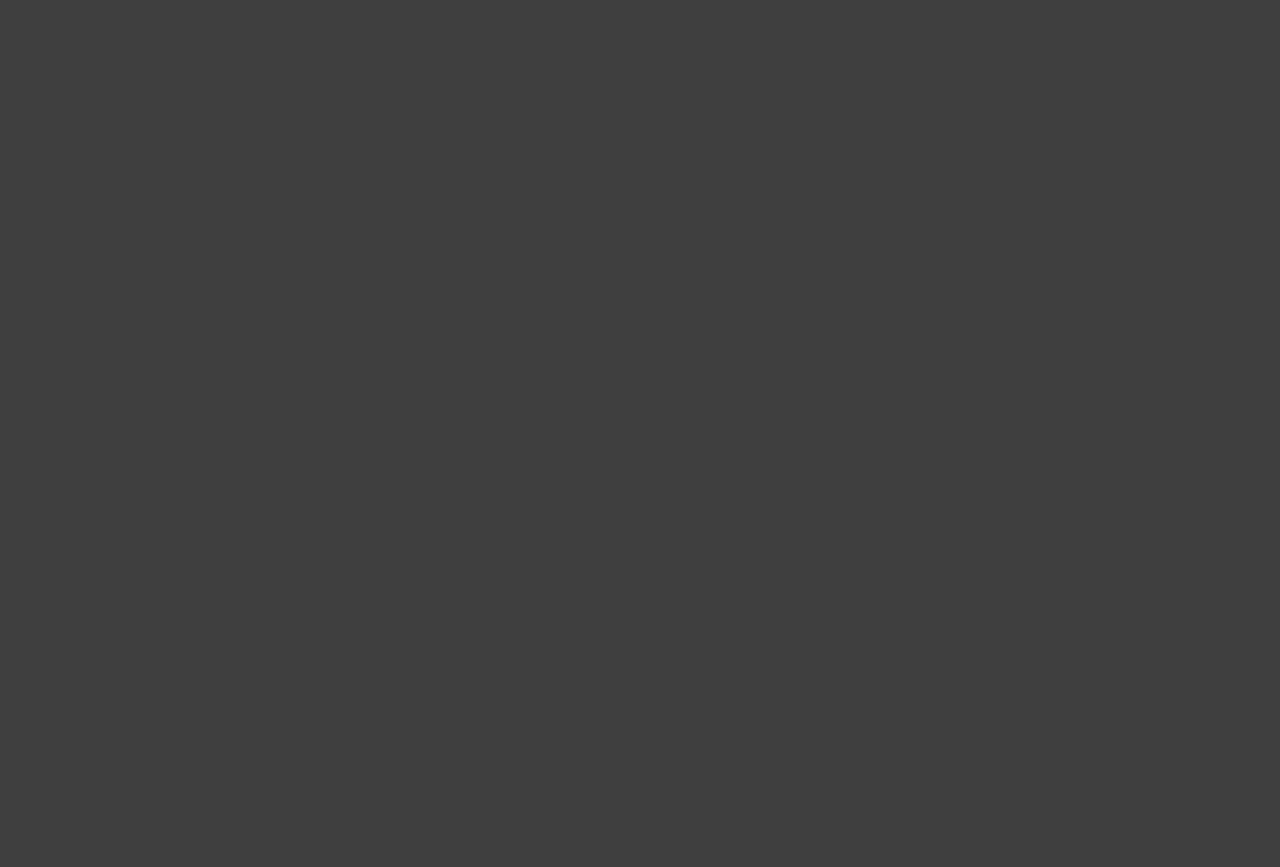
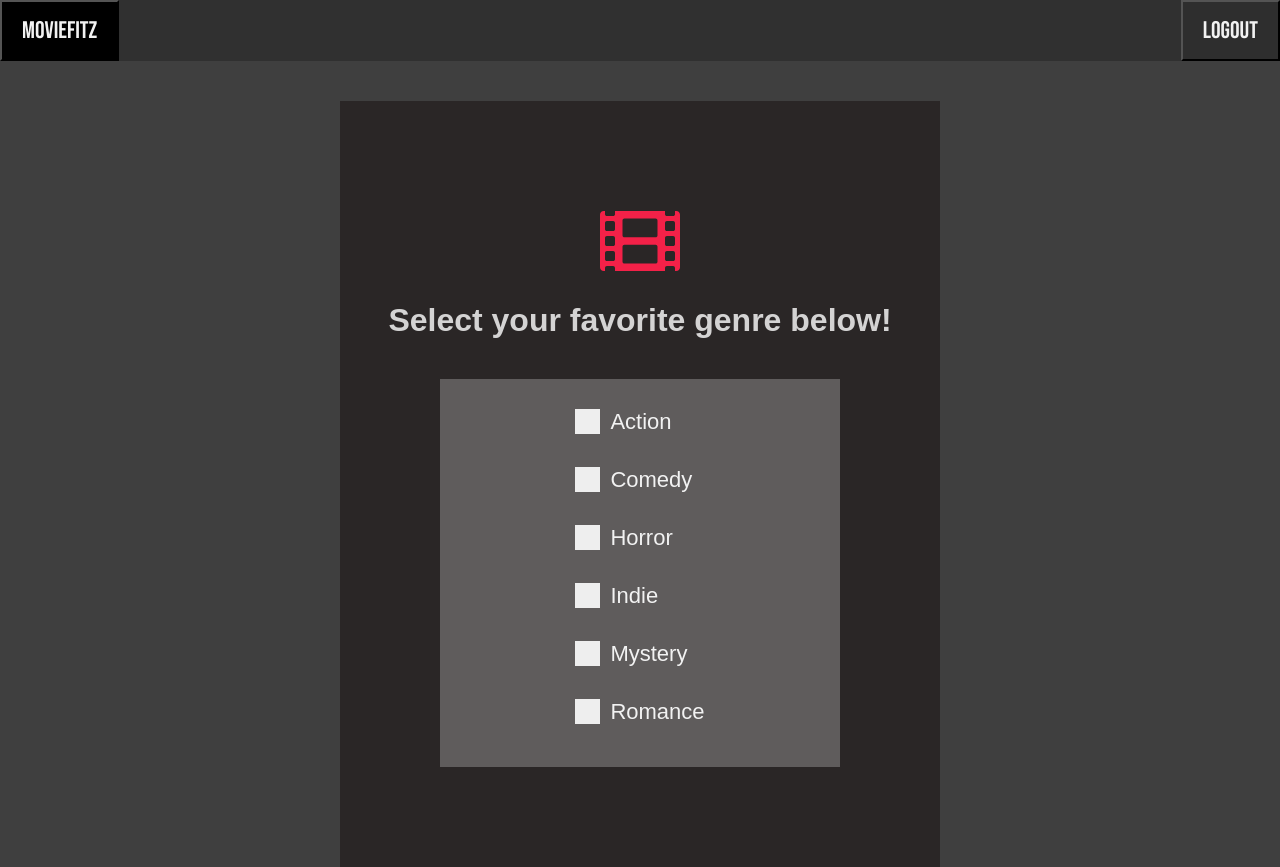
Before and after one commit to bakermcgee/moviefitz-finale, a React (Create React App) app: page /profile in a window 1280 px wide. Before the commit this address had no page. Before the commit the page ends 800 px from the top, so only its background shows below. Built offline with nearby package versions, Linux system fonts and the light colour scheme.

Commit message:
login redirects, profile page started with steve n em checkboxes

```diff
--- a/src/App.js
+++ b/src/App.js
@@ -1,8 +1,9 @@
 import React from "react";
 import { BrowserRouter, Routes, Route } from "react-router-dom";
 import "./App.css";
+import Landing from "./Landing";
 import Login from "./Login";
-import Landing from "./Landing";
+import Profile from "./Profile";
 //import Dashboard from "./Dashboard";
 
 
@@ -24,6 +25,7 @@ function App() {
             <Routes>
                 <Route path='/' element ={<Landing />} />
                 <Route path='/login' element ={<Login />} />
+                <Route path='/profile' element ={<Profile />} />
             </Routes>
         </BrowserRouter>
       </body>
--- a/src/Login.js
+++ b/src/Login.js
@@ -3,14 +3,18 @@ import "./Login.css"
 import { auth } from './Firebase';
 import { signInWithPopup, GoogleAuthProvider } from 'firebase/auth';
 import NavbarLogin from "./NavbarLogin";
+import { useNavigate } from 'react-router-dom';
 
 export default function Login() {
+
+    const nav = useNavigate();
 
     const signInWithGoogle = () =>{
         const provider = new GoogleAuthProvider();
         signInWithPopup(auth, provider)
             .then((re) => {
                 console.log(re);
+                nav('/profile');
             })
             .catch((err) => {
                 console.log(err);
--- a/src/Profile.css
+++ b/src/Profile.css
@@ -0,0 +1,102 @@
+.box{
+
+    margin-left: auto;
+    margin-right: auto;
+    background-color: rgba(37, 33, 33, 0.81);
+    width: 600px;
+    padding: 100px 0;
+
+}
+
+.txt {
+    font-family: Arial, Helvetica, sans-serif;
+    color: rgba(242, 242, 242, 0.85);
+    text-align: center;
+}
+
+.button-list{
+
+    position: center;
+
+    width: 400px;
+    padding: 30px 0;
+
+    margin-left: auto;
+    margin-right: auto;
+
+    display: grid;
+    align-items: center;
+    justify-content: center;
+
+    background-color: rgba(101, 98, 98, 0.91);
+
+    left: 900px;
+
+}
+
+.container {
+    font-family: Arial, Helvetica, sans-serif;
+    color: #f2f2f2;
+    display: block;
+    position: relative;
+    padding-left: 35px;
+    margin-bottom: 12px;
+    cursor: pointer;
+    font-size: 22px;
+    -webkit-user-select: none;
+    -moz-user-select: none;
+    -ms-user-select: none;
+    user-select: none;
+}
+
+.container input {
+    position: absolute;
+    opacity: 0;
+    cursor: pointer;
+    height: 0;
+    width: 0;
+}
+
+.checkmark {
+    position: absolute;
+    top: 0;
+    left: 0;
+    height: 25px;
+    width: 25px;
+    background-color: #eee;
+}
+
+/* On mouse-over, add a grey background color */
+.container:hover input ~ .checkmark {
+    background-color: #ccc;
+}
+
+/* When the checkbox is checked, add a blue background */
+.container input:checked ~ .checkmark {
+    background-color: #f32148;
+}
+
+/* Create the checkmark/indicator (hidden when not checked) */
+.checkmark:after {
+    content: "";
+    position: absolute;
+    display: none;
+}
+
+/* Show the checkmark when checked */
+.container input:checked ~ .checkmark:after {
+    display: block;
+}
+
+/* Style the checkmark/indicator */
+.container .checkmark:after {
+    left: 9px;
+    top: 5px;
+    width: 5px;
+    height: 10px;
+    border: solid white;
+    border-width: 0 3px 3px 0;
+    -webkit-transform: rotate(45deg);
+    -ms-transform: rotate(45deg);
+    transform: rotate(45deg);
+}
--- a/src/Profile.js
+++ b/src/Profile.js
@@ -1,15 +1,133 @@
-import React from "react";
+import React, { useState } from "react";
 import './Profile.css';
 import Navbar from "./Navbar";
+import { faFilm } from "@fortawesome/free-solid-svg-icons";
+import { FontAwesomeIcon } from "@fortawesome/react-fontawesome";
 
 export default function Profile(){
+
+    const [genres, setGenres] = useState(Array(6).fill(false));
+    const [max, setMax] = useState(false);
+    const [action, setAction] = useState(false);
+    const [comedy, setComedy] = useState(false);
+    const [horror, setHorror] = useState(false);
+    const [indie, setIndie] = useState(false);
+    const [mystery, setMystery] = useState(false);
+    const [romance, setRomance] = useState(false);
+
+    const addGenre = (i) => {
+        const tempGenres = genres.slice();
+        tempGenres[i] = !tempGenres[i];
+        setGenres(tempGenres);
+    }
+
+    const changeAction = () => {
+        if(!max || (max && action)) {
+            setAction(!action);
+            setMax(!max);
+            addGenre(0);
+        }
+    }
+
+    const changeComedy = () => {
+        if(!max || (max && comedy)) {
+            setComedy(!comedy);
+            setMax(!max);
+            addGenre(1);
+        }
+    }
+
+    const changeHorror = () => {
+        if(!max || (max && horror)) {
+            setHorror(!horror);
+            setMax(!max);
+            addGenre(2);
+        }
+    }
+
+    const changeIndie = () => {
+        if(!max || (max && indie)) {
+            setIndie(!indie);
+            setMax(!max);
+            addGenre(3);
+        }
+    }
+
+    const changeMystery = () => {
+        if(!max || (max && mystery)) {
+            setMystery(!mystery);
+            setMax(!max);
+            addGenre(4);
+        }
+    }
+
+    const changeRomance = () => {
+        if(!max || (max && romance)) {
+            setRomance(!romance);
+            setMax(!max);
+            addGenre(5);
+        }
+    }
+
+    const Checkbox = ({ label, value, onChange }) => {
+        return (
+            <label className= 'container'>
+                <input type="checkbox" checked={value} onChange={onChange} />
+                <span className='checkmark'></span>
+                {label}
+            </label>
+        );
+    };
 
     return(
 
         <div>
             <Navbar />
-            <div>
-
+            <br></br><br></br>
+            <div className='box'>
+                <div className='txt'>
+                    <FontAwesomeIcon icon={ faFilm } size='5x' color='#f32148'/>
+                    <br></br>
+                    <h1>Select your favorite genre below!</h1>
+                    <br></br>
+                </div>
+                <div className='button-list'>
+                    <Checkbox
+                        label = 'Action'
+                        value = {action}
+                        onChange={changeAction}
+                    />
+                    <br></br>
+                    <Checkbox
+                        label = 'Comedy'
+                        value = {comedy}
+                        onChange={changeComedy}
+                    />
+                    <br></br>
+                    <Checkbox
+                        label = 'Horror'
+                        value = {horror}
+                        onChange={changeHorror}
+                    />
+                    <br></br>
+                    <Checkbox
+                        label = 'Indie'
+                        value = {indie}
+                        onChange={changeIndie}
+                    />
+                    <br></br>
+                    <Checkbox
+                        label = 'Mystery'
+                        value = {mystery}
+                        onChange={changeMystery}
+                    />
+                    <br></br>
+                    <Checkbox
+                        label = 'Romance'
+                        value = {romance}
+                        onChange={changeRomance}
+                    />
+                </div>
             </div>
         </div>
 
```
